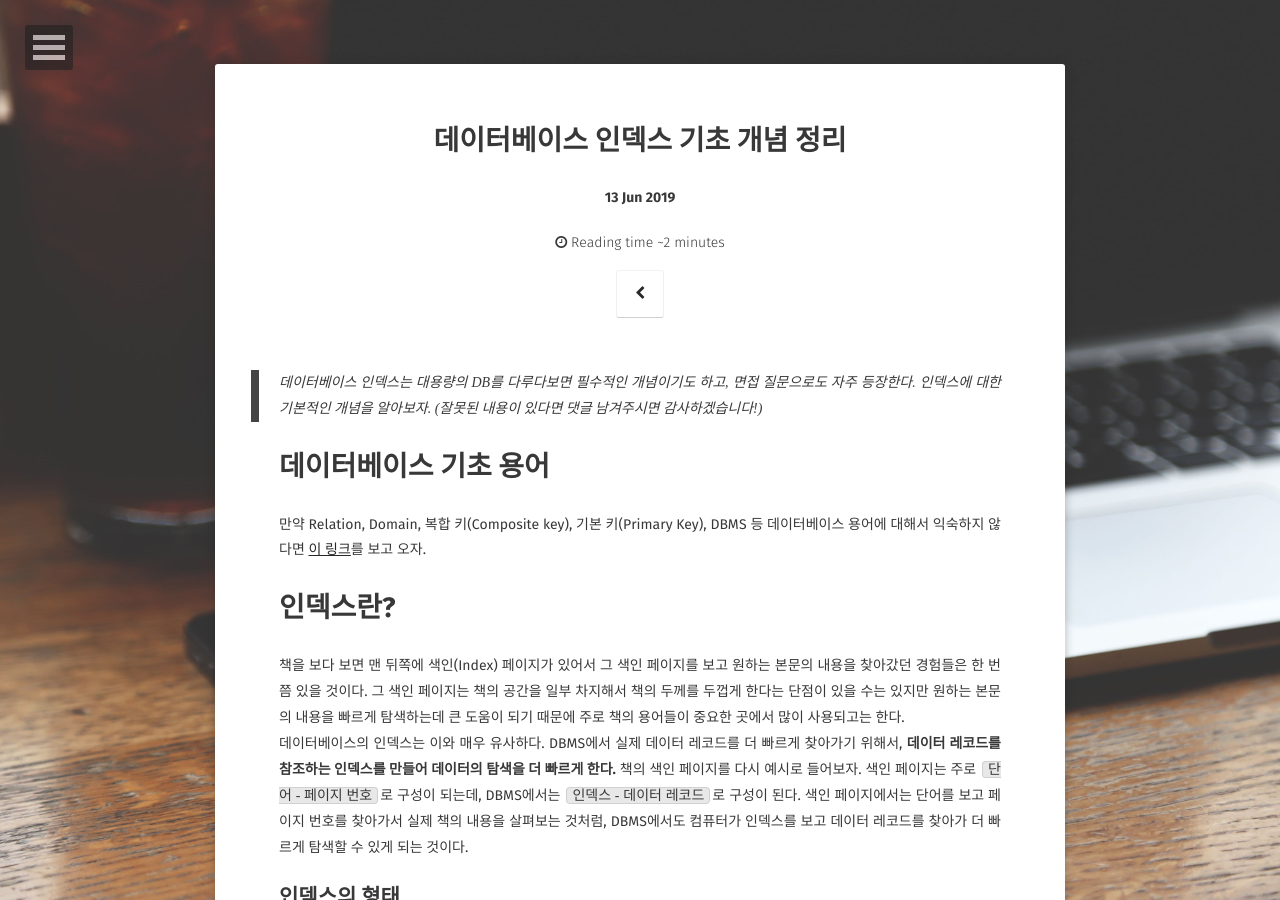
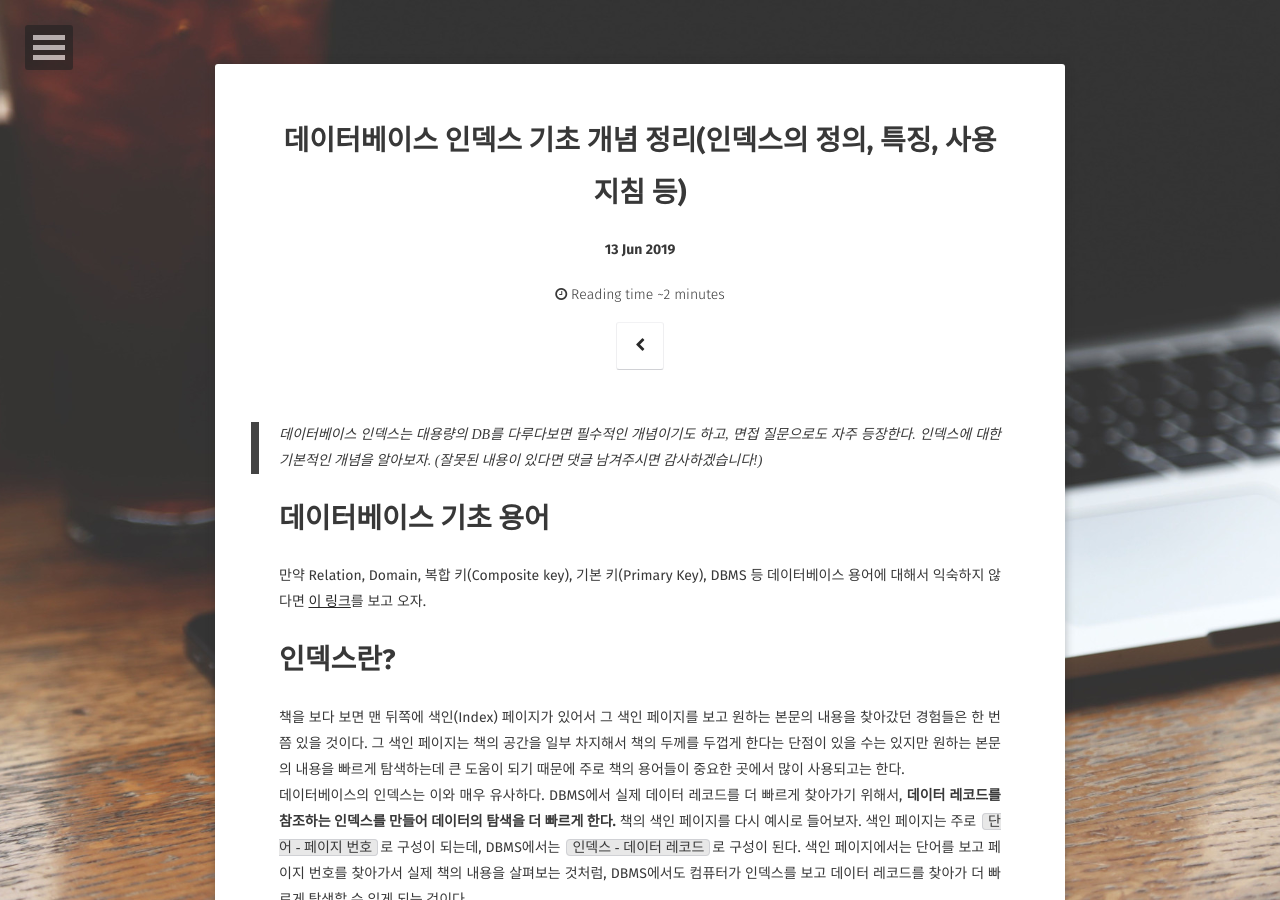
Before and after one commit to wkdtjsgur100/wkdtjsgur100.github.io, a Jekyll site: the page built from _posts/2019-06-13-database-index.md, in a window 1280 px wide and 900 px high. Built offline with Jekyll 4.4.1, drawn with Linux system fonts in a browser that asks for light colours; some web fonts are replaced; comment, search, counter and statistics services are not loaded.

Commit message:
db index changed

```diff
--- a/_posts/2019-06-13-database-index.md
+++ b/_posts/2019-06-13-database-index.md
@@ -1,7 +1,7 @@
 ---
 layout: post
 section-type: post
-title: 데이터베이스 인덱스 기초 개념 정리
+title: 데이터베이스 인덱스 기초 개념 정리(인덱스의 정의, 특징, 사용 지침 등)
 category: database
 tags: [ 'database' ]
 comments: true
```
